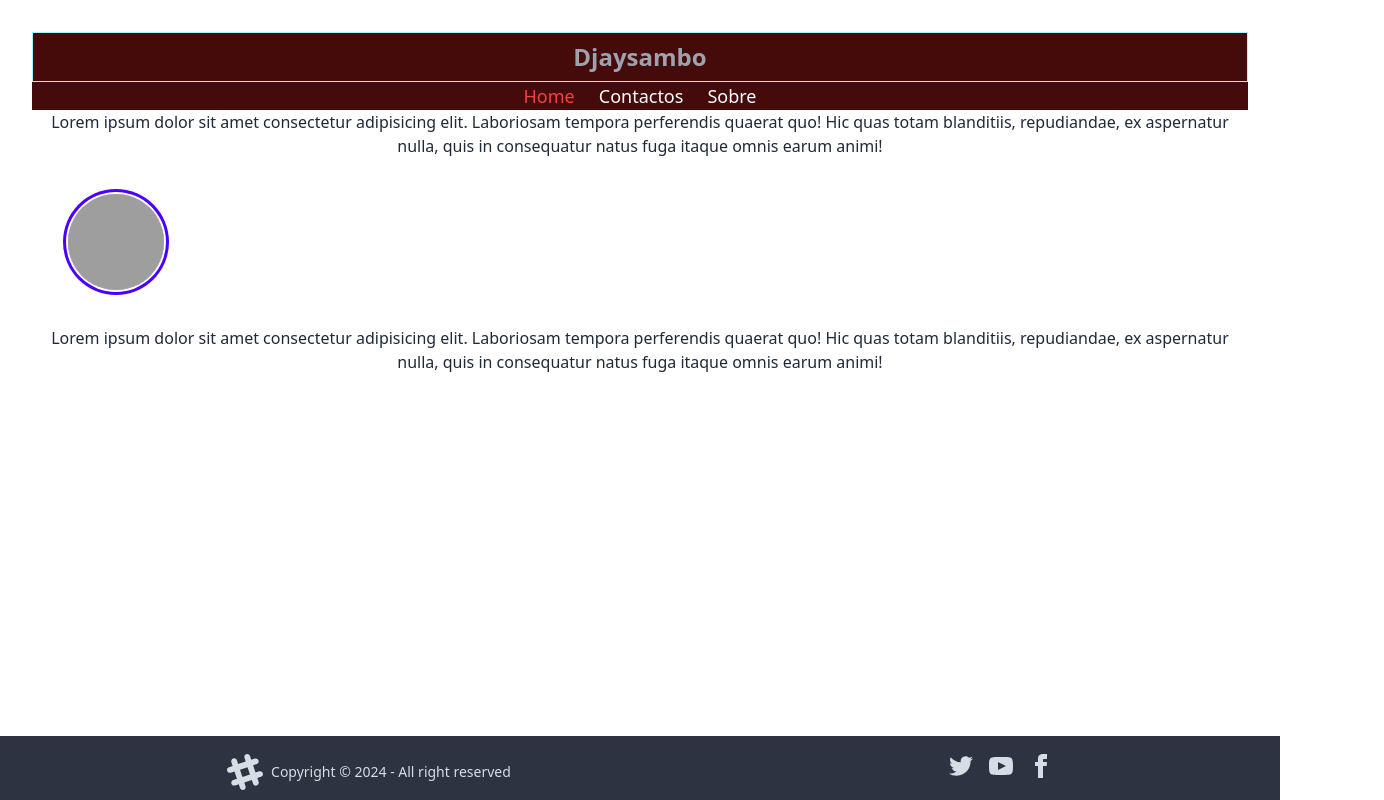
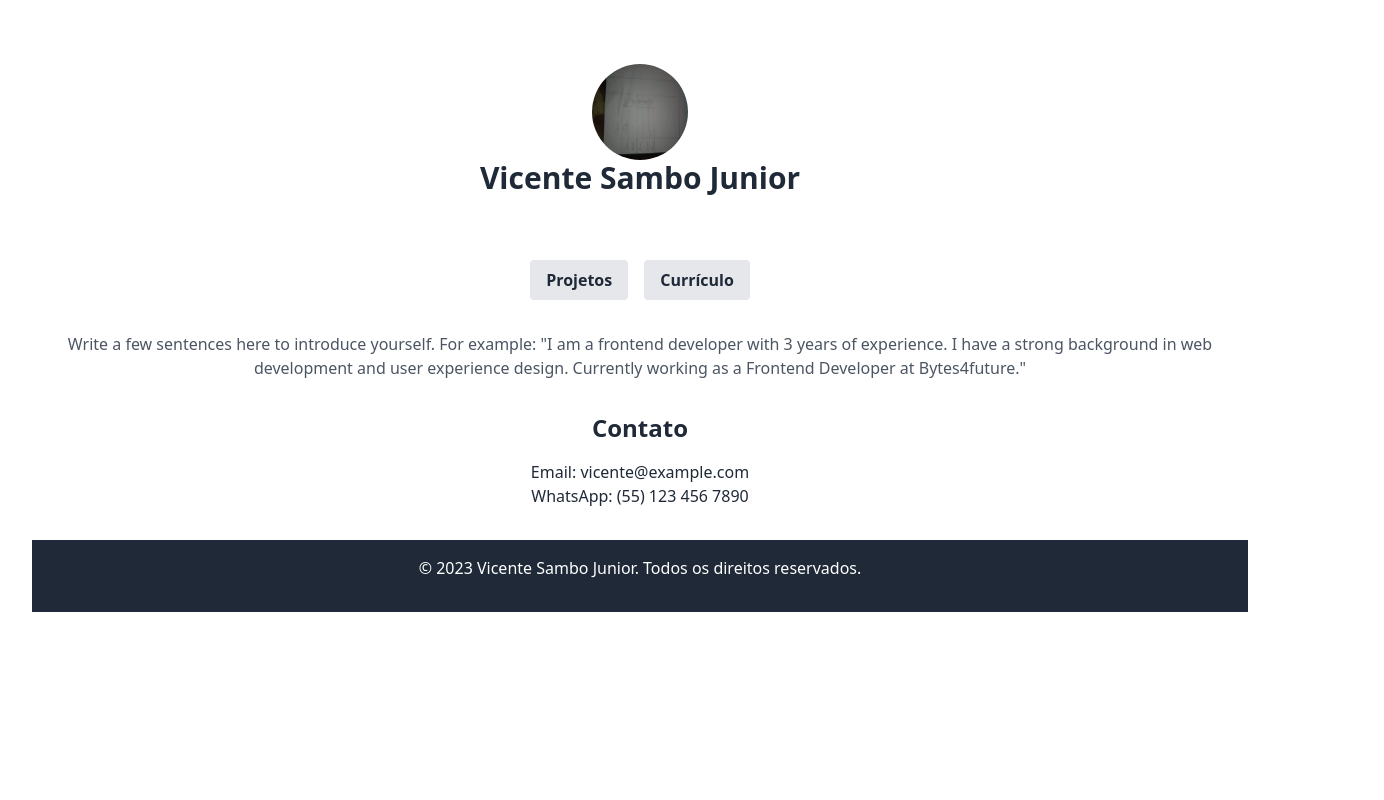
Before and after one commit to Djaysambo/Portifolio, a React (Vite) app: page / in a window 1280 px wide. Shown: the whole page, 1384 px wide, since content can reach past the window. Built offline with nearby package versions, Linux system fonts and the light colour scheme; grey boxes are pictures that could not be loaded.

Commit message:
feat:home info

```diff
--- a/src/components/header/header.jsx
+++ b/src/components/header/header.jsx
@@ -1,13 +1,13 @@
-import React from 'react'
-import { NavBar } from './navBar'
+import React from 'react';
+import { NavBar } from './navBar';
 
 export const Header = () => {
   return (
     <>
-      <header className=" items-center justify-between bg-red-950 text-gray-400 h-1/4  text-lg">
-        <div  className="text-2xl font-bold border border-cyan-200 p-2">Djaysambo</div>
-        <NavBar/>
+      <header className="bg-red-950 text-gray-400 h-1/4 flex items-center justify-between p-4">
+        <h1 className="text-2xl font-bold border border-cyan-200 p-2">Djaysambo</h1>
+        <NavBar />
       </header>
     </>
-  )
-}
+  );
+};
--- a/src/components/pages/Home.jsx
+++ b/src/components/pages/Home.jsx
@@ -6,20 +6,44 @@ import { Porfile } from '../porfale'
 export const Home = () => {
   return (
     <>
-      <Header/>
-    <p>
-      Lorem ipsum dolor sit amet consectetur adipisicing elit.
-      Laboriosam tempora perferendis quaerat quo! Hic quas totam blanditiis, repudiandae, ex aspernatur nulla,
-       quis in consequatur natus fuga itaque omnis earum animi!
-    </p>
-    <Porfile/>
-    <p>
-      Lorem ipsum dolor sit amet consectetur adipisicing elit.
-      Laboriosam tempora perferendis quaerat quo! Hic quas totam blanditiis, repudiandae, ex aspernatur nulla,
-       quis in consequatur natus fuga itaque omnis earum animi!
-    </p>
-
-      <Footer/>
+      <div className="bg-circuit-pattern">
+      <header className="text-center py-8">
+        <img src="/WhatsApp Image 2024-09-03 at 7.26.46 PM.jpeg" alt="Vicente Sambo Junior" className="rounded-full w-24 h-24 mx-auto" />
+        <h1 className="text-3xl font-bold">Vicente Sambo Junior</h1>
+      </header>
+      <div className="container mx-auto px-4 py-8">
+        <div className="flex justify-center">
+          <button className="bg-gray-200 hover:bg-gray-300 text-gray-800 font-bold py-2 px-4 rounded">Projetos</button>
+          <button className="ml-4 bg-gray-200 hover:bg-gray-300 text-gray-800 font-bold py-2 px-4 rounded">Currículo</button>
+        </div>
+        <p className="text-gray-600 mt-8">
+          Write a few sentences here to introduce yourself.
+          For example: "I am a frontend developer with 3 years of experience.
+          I have a strong background in web development and user experience design.
+          Currently working as a Frontend Developer at Bytes4future."
+        </p>
+        <div className="mt-8">
+          <h2 className="text-2xl font-bold">Contato</h2>
+          <ul className="mt-4">
+            <li>Email: vicente@example.com</li>
+            <li>WhatsApp: (55) 123 456 7890</li>
+            {/* Adicione mais informações de contato aqui */}
+          </ul>
+        </div>
+      </div>
+      <footer className="bg-gray-800 text-white text-center py-4">
+        <p>&copy; 2023 Vicente Sambo Junior. Todos os direitos reservados.</p>
+        <div className="flex justify-center mt-4">
+          <a href="#" className="text-white mr-2">
+            <i className="fab fa-facebook-f"></i>
+          </a>
+          <a href="#" className="text-white mr-2">
+            <i className="fab fa-instagram"></i>
+          </a>
+          {/* Adicione outros links para redes sociais aqui */}
+        </div>
+      </footer>
+    </div>
     </>
   )
 }
--- a/src/components/pages/contactos.jsx
+++ b/src/components/pages/contactos.jsx
@@ -5,22 +5,18 @@ export const Contactos = () => {
   return (
     <>
       <Header />
-      <div
-        className="hero min-h-screen"
-        style={{
-          backgroundImage: "url('https://img.daisyui.com/images/stock/photo-1507358522600-9f71e620c44e.webp')"
-        }}
-      >
-        <div className="hero-overlay bg-opacity-60"></div>
-        <div className="hero-content text-neutral-content text-center">
-          <div className="max-w-md">
-            <h1 className="mb-5 text-5xl font-bold">Hello there</h1>
-            <p className="mb-5">Hello I am vicente sambo, I’m 21 years old.
- I have a degree in the area of Customer Service
-Customer and Sales, English and Digital Skills.
- Currently a student at bytes4future in the area of Programming
-            </p>
-          </div>
+      <div className="flex">
+        <div className="flex-shrink-0"> {/* Mantém o tamanho da imagem */}
+          <img
+            src="https://img.daisyui.com/images/stock/photo-1507358522600-9f71e620c44e.webp"
+            alt="Contact Us"
+          />
+        </div>
+        <div className="flex-1 p-4"> {/* Permite que o texto ocupe o restante do espaço */}
+          <h1 className="text-5xl font-bold">Hello there</h1>
+          <p className="mb-5">
+            {/* Seu texto aqui */}
+          </p>
         </div>
       </div>
       <Footer />
```
Also changed, not shown: public/WhatsApp Image 2024-09-03 at 7.26.46 PM.jpeg (added).
